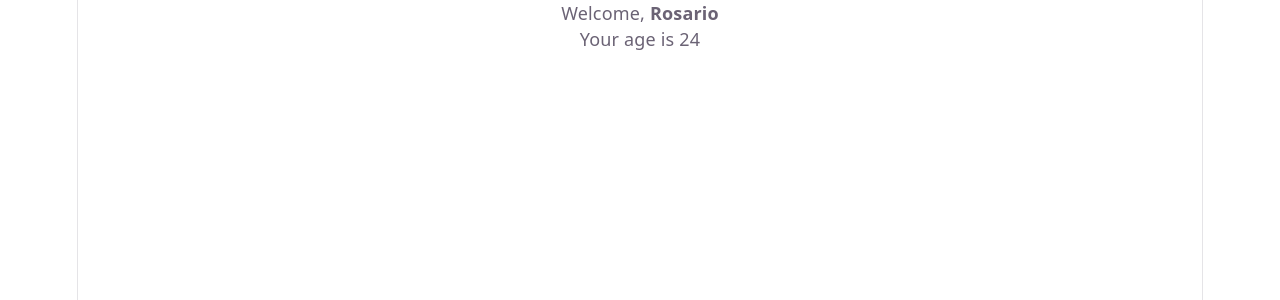
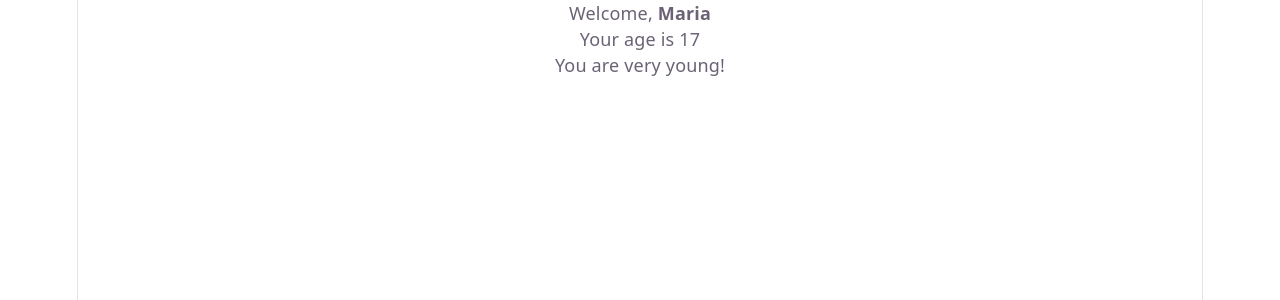
Before and after one commit to RosarioFloridia/React-excercises, a React (Vite) app in the folder my-app/: page / in a window 1280 px wide. Shown: the top 300 px of the page. Built offline with nearby package versions, Linux system fonts and the light colour scheme.

Commit message:
Esercizio Rendering condizionale

```diff
--- a/my-app/src/App.tsx
+++ b/my-app/src/App.tsx
@@ -5,7 +5,7 @@ function App() {
 
   return (
     <>
-      <Welcome name='Rosario'/>
+      <Welcome name='Maria' age={17}/>
     </>
   )
 }
--- /dev/null
+++ b/my-app/src/message.tsx
@@ -0,0 +1,13 @@
+type Message = {
+    age: number
+}
+
+export function Message({age}:Message) {
+    return (
+        <p>
+            {age > 18 ? `Your age is ${age}`
+            : "You are very young!"
+            }
+            </p>
+    )
+}
--- a/my-app/src/welcome.tsx
+++ b/my-app/src/welcome.tsx
@@ -1,14 +1,32 @@
 import { Age } from "./age"
+import { Message } from "./message"
 
 type WelcomeProps = {
     name: string,
+    age: number
 }
 
-export function Welcome ({name}: WelcomeProps) {
+export function Welcome ({name= "Guest", age}: WelcomeProps) {
     return (
         <>
         <p>Welcome, <strong>{name}</strong></p>
-        <Age age = {24}/>
+
+        {/* 1. Renderizza solo se age > 18 */}
+        {age > 18 && <Age age={age}/>}
+
+        {/* 2. Renderizza solo se age è presente */}
+        {age && <Age age={age}/>}
+
+        {/* 3. Renderizza solo se age > 18 e age < 65 */}
+        {age > 18 && age < 65 && <Age age={age}/>}
+
+        {/* 4. Renderizza solo se age > 18 e name === "John" */}
+        {age > 18 && name === "John" && <Age age={age}/>}
+
+        {/* 5. Esempio con operatore ternario */}
+        {age > 18 ? <Age age={age} /> : null}
+
+        <Message age={age}/>
        </>
     )
 }
```
